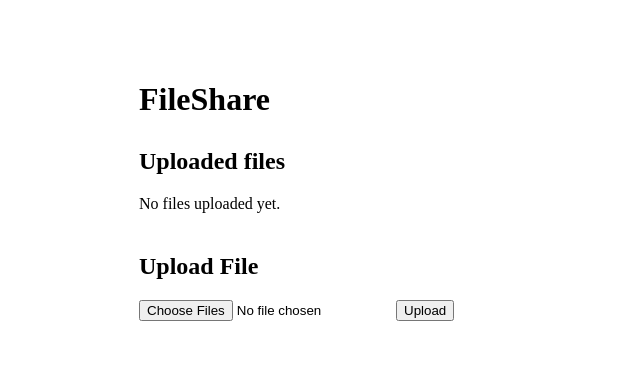
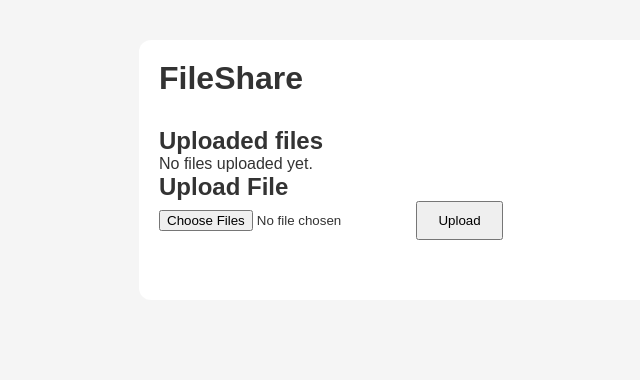
Before and after one commit to Himansh012/FileShare, a Flask app: page / in a window 1280 px wide. Shown: the top 380 px of the page, without its empty margins (151-791 px from the left). Run offline with Flask 3, Linux system fonts and the light colour scheme.

Commit message:
Improvised CSS a little

```diff
--- a/static/css/style.css
+++ b/static/css/style.css
@@ -1,7 +1,21 @@
+*{
+    margin: 0;
+    padding: 0;
+    box-sizing: border-box;
+}
+
+body{
+    font-family: Arial, sans-serif;
+    background-color: #f5f5f5;
+    color: #333;
+}
+
 .container{
     max-width: 700px;
     margin: 40px auto;
     padding: 20px;
+    background: white;
+    border-radius: 12px;
 }
 
 .file-section{
@@ -20,3 +34,7 @@
     padding: 10px 0;
     border-bottom: 1px solid #ddd;
 }
+
+.upload-section button{
+    padding: 10px 20px;
+}
--- a/templates/index.html
+++ b/templates/index.html
@@ -44,7 +44,6 @@
 
         {% endif %}
 
-    </div>
 
         <div class="upload-section">
 
@@ -61,6 +60,7 @@
 
             </form>
         </div>
+    </div>
 
 </div>
 </body>
```
Lines whose indentation alone changed are shown as unchanged.
